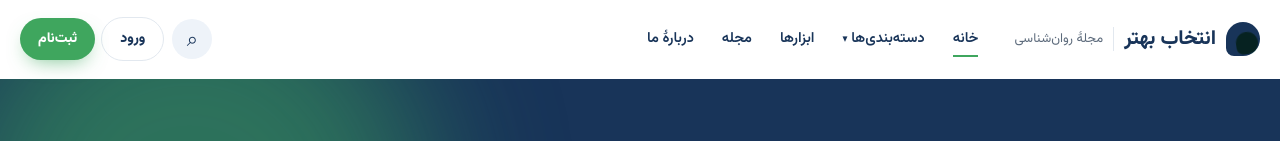
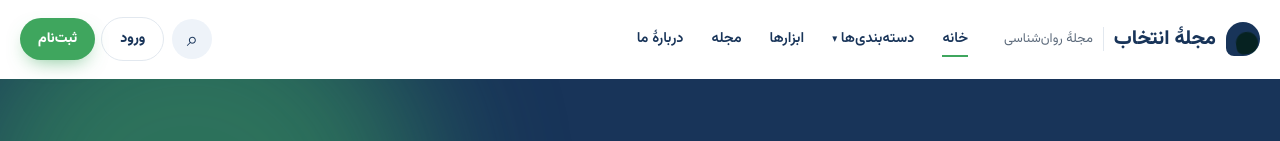
Before and after one commit to kazemizadealireza-dot/psych-magazine, a plain HTML site: page site/index.html in a window 1280 px wide. Shown: the top 141 px of the page. Drawn offline with nearby package versions, Linux system fonts and the light colour scheme.

Commit message:
Header logo: مجلهٔ انتخاب
Co-Authored-By: Claude Opus 5.5 <noreply@anthropic.com>

```diff
--- a/site/index.html
+++ b/site/index.html
@@ -13,7 +13,7 @@
 <div id="progress"></div>
 <header id="top">
   <div class="wrap bar">
-    <a href="#/" class="logo"><span class="mark"><i></i><i></i></span><b>انتخاب بهتر</b><small>مجلهٔ روان‌شناسی</small></a>
+    <a href="#/" class="logo"><span class="mark"><i></i><i></i></span><b>مجلهٔ انتخاب</b><small>مجلهٔ روان‌شناسی</small></a>
     <nav id="nav"></nav>
     <div class="tools">
       <button id="searchBtn" aria-label="جست‌وجو">⌕</button>
```
